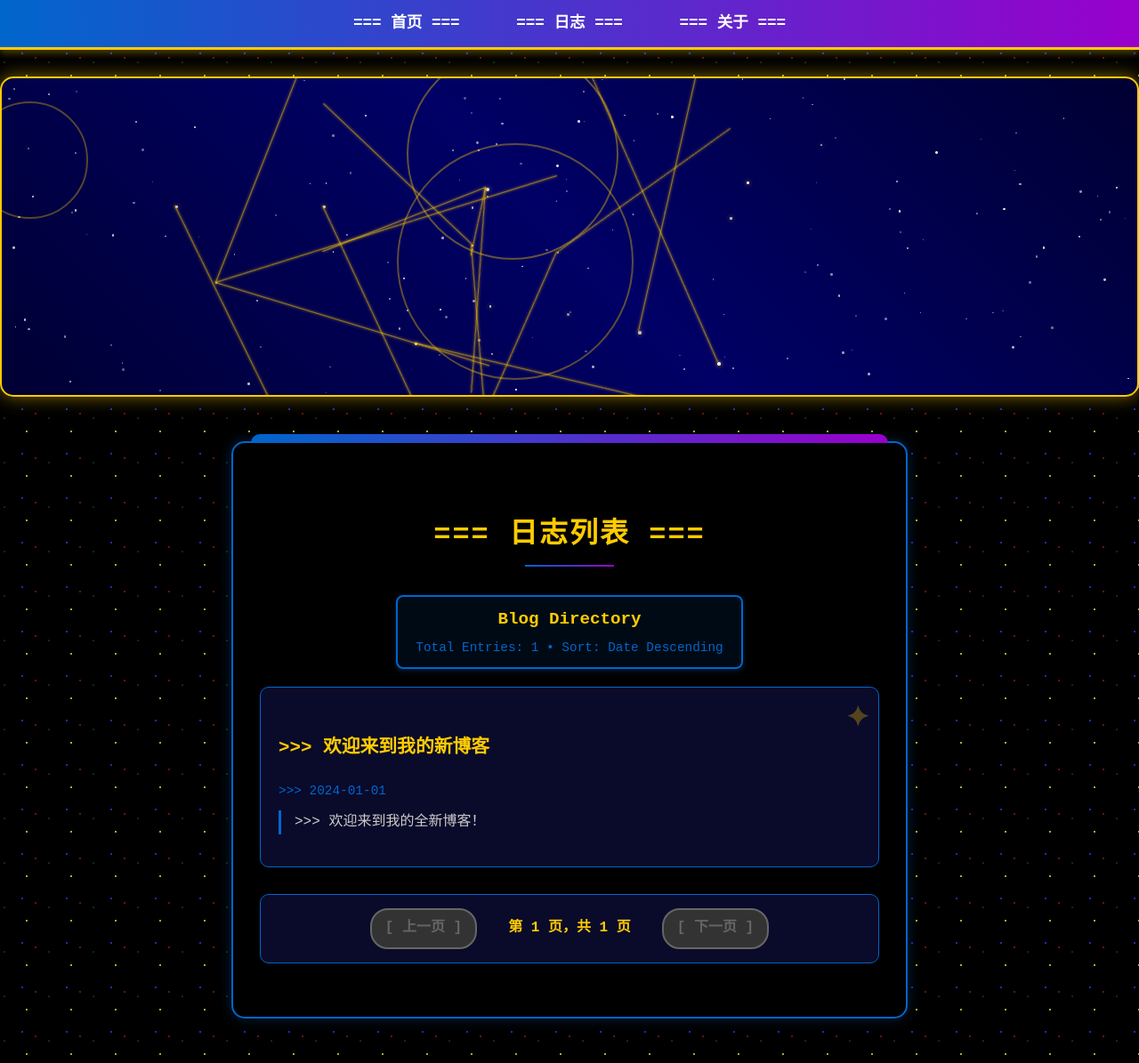
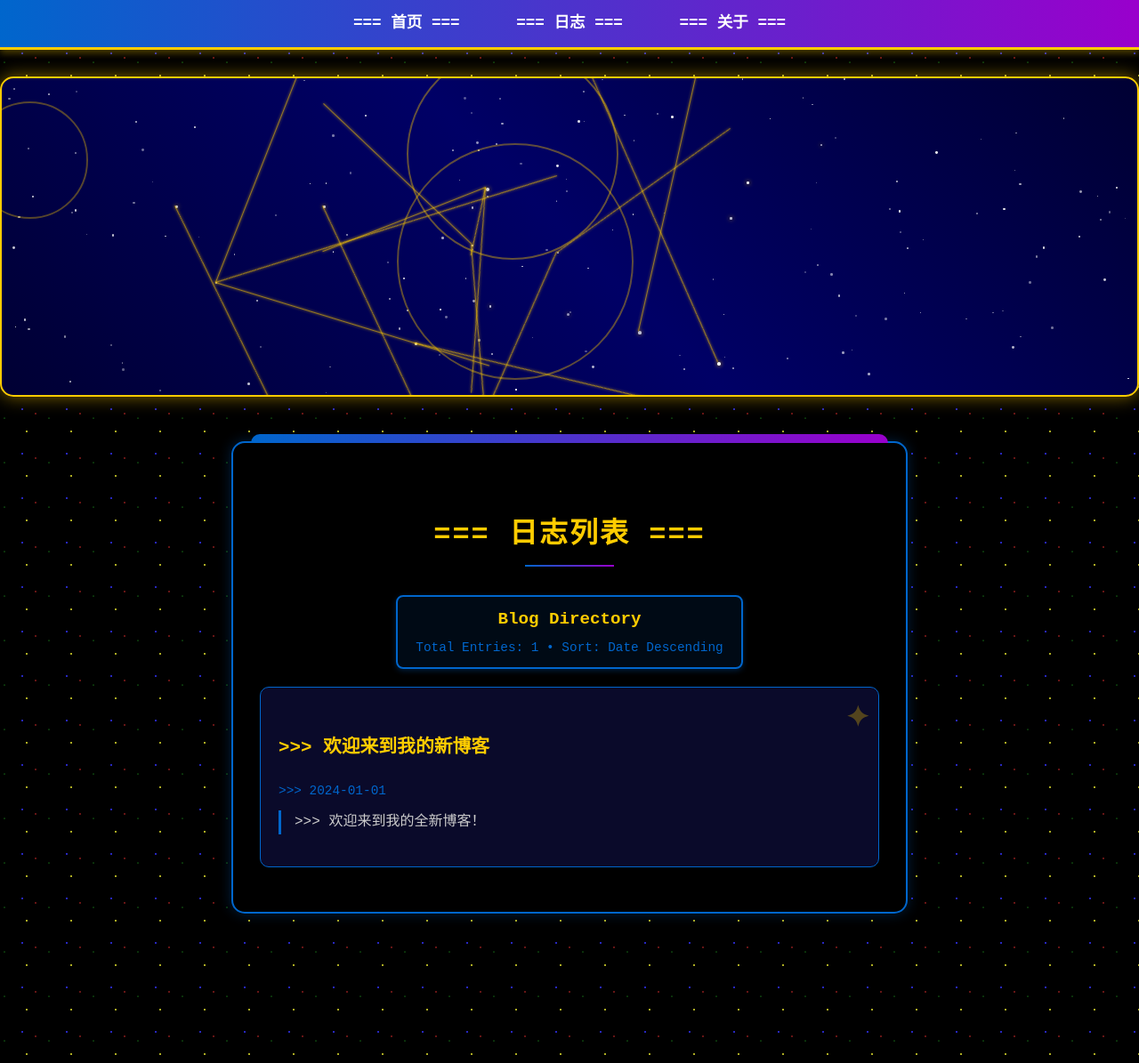
Before and after one commit to iLOVESZU-1/iLOVESZU-1.github.io, a Jekyll site: the page built from blog/index.html, in a window 1280 px wide. Shown: the whole page at 89% size. Built offline with Jekyll 4.4.1, drawn with Linux system fonts in a browser that asks for light colours; the list of posts is cut into pages by our own code.

Commit message:
Update index.html

```diff
--- a/blog/index.html
+++ b/blog/index.html
@@ -9,34 +9,20 @@ title: 日志
     <div class="terminal-header">
         <div class="terminal-border">
             <div class="terminal-title">Blog Directory</div>
-            <div class="terminal-status">Total Entries: {{ paginator.total_posts }} • Sort: Date Descending</div>
+            <div class="terminal-status">Total Entries: {{ site.posts.size }} • Sort: Date Descending</div>
         </div>
     </div>
 
     <div id="blog-list">
-        {% for post in paginator.posts %}
+        {% for post in site.posts %}
         <div class="blog-card">
             <h3 class="blog-title">>>> <a href="{{ post.url | relative_url }}">{{ post.title }}</a></h3>
             <div class="blog-date">>>> {{ post.date | date: "%Y-%m-%d" }}</div>
             <p class="blog-excerpt">>>> {{ post.excerpt | strip_html | truncatewords: 30 }}</p>
         </div>
+        {% else %}
+        <p>>>> 暂无日志... 系统正在初始化...</p>
         {% endfor %}
     </div>
 
-    <!-- 分页 -->
-    <div class="pagination">
-        {% if paginator.previous_page %}
-            <a href="{{ paginator.previous_page_path | relative_url }}" class="prev">[ 上一页 ]</a>
-        {% else %}
-            <span class="prev disabled">[ 上一页 ]</span>
-        {% endif %}
-
-        <span class="page-number">第 {{ paginator.page }} 页，共 {{ paginator.total_pages }} 页</span>
-
-        {% if paginator.next_page %}
-            <a href="{{ paginator.next_page_path | relative_url }}" class="next">[ 下一页 ]</a>
-        {% else %}
-            <span class="next disabled">[ 下一页 ]</span>
-        {% endif %}
-    </div>
 </div>
```
